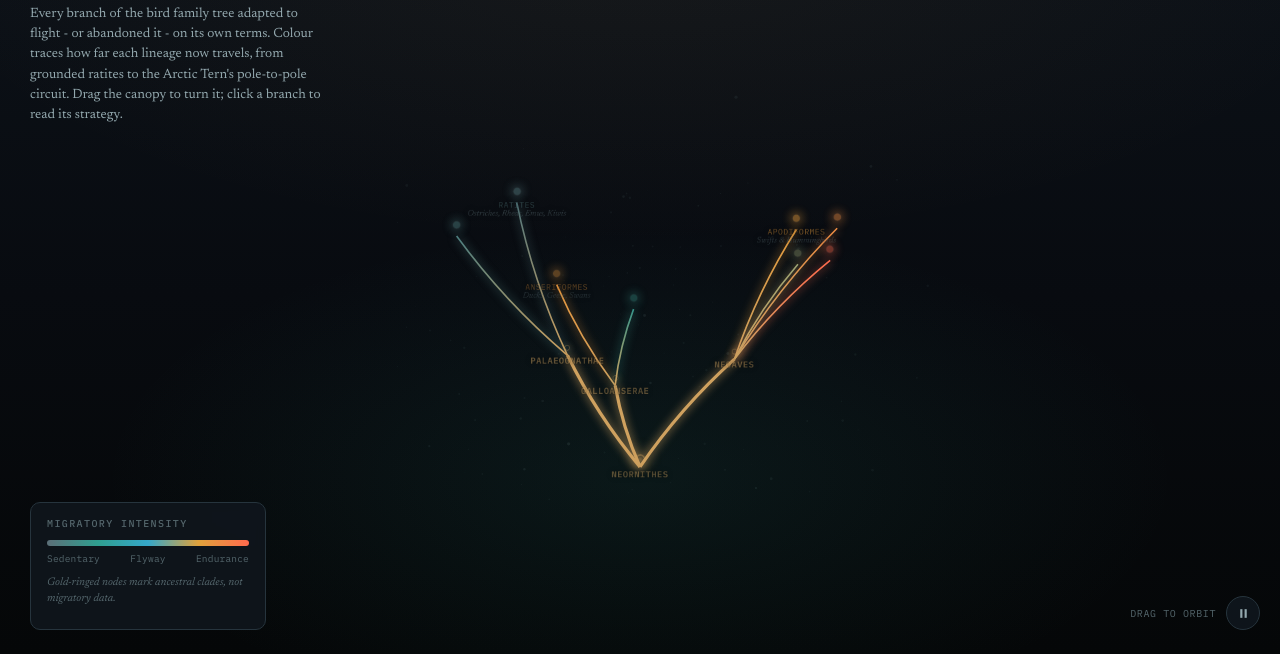
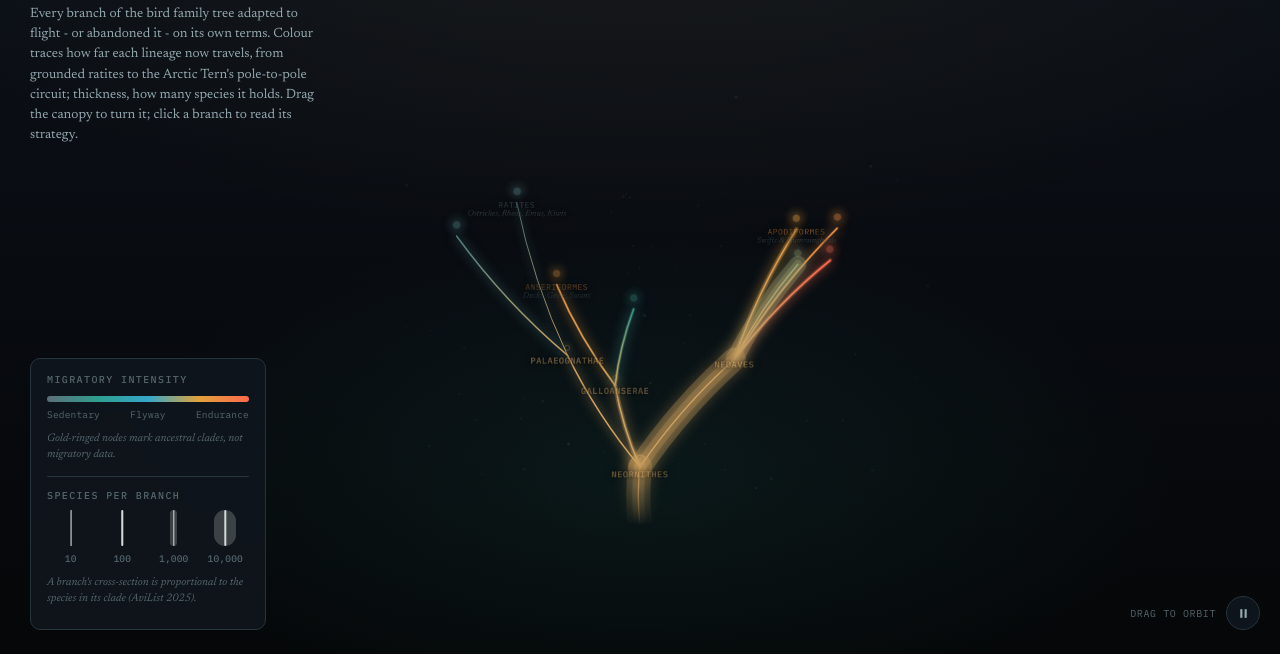
Before and after one commit to eauwith/flyway-atlas, a plain HTML site: page tree.html in a window 1280 px wide. Shown: the part 146-800 px from the top of the page. Drawn offline with Linux system fonts and the light colour scheme; animation ran at ten frames a second.

Commit message:
Scale tree branch thickness to species count
Each branch of the Canopy of Migration is now drawn with a cross-section
proportional to the living species in its clade (AviList v2025b), so its
width goes with the square root of the count. A short fading trunk carries
all 11,131 species. The legend gains a thickness key, node panels and
aria-labels show each clade's count, and the Neoaves copy now says about
95% of species rather than "over 60%".

Node labels' z-indices are now contained inside the stage, so they no
longer paint over the detail panel, masthead or legend.

Co-Authored-By: Claude Opus 5 <noreply@anthropic.com>

```diff
--- a/tree.html
+++ b/tree.html
@@ -67,6 +67,7 @@
 
   .stage{
     position:relative;
+    z-index:0; /* contain the node labels' z-indices so overlays and the panel sit above them */
     width:100%;
     height:100dvh;
     background:
@@ -137,7 +138,9 @@
     letter-spacing:.06em;
     text-transform:uppercase;
     color:var(--label-color, var(--ink-dim));
-    text-shadow:0 0 8px rgba(0,0,0,0.9), 0 0 2px rgba(0,0,0,0.9);
+    /* stacked halo: labels sit on the ends of thick limbs, so they need
+       their own patch of dark to stay legible */
+    text-shadow:0 0 2px var(--bg), 0 0 5px var(--bg), 0 0 10px var(--bg), 0 0 16px var(--bg);
   }
   .node-btn.structural .label{
     color:var(--gold);
@@ -150,7 +153,7 @@
     font-style:italic;
     font-size:11.5px;
     color:var(--ink-faint);
-    text-shadow:0 0 8px rgba(0,0,0,0.9);
+    text-shadow:0 0 2px var(--bg), 0 0 6px var(--bg), 0 0 12px var(--bg);
   }
 
   /* ---------- Masthead ---------- */
@@ -230,6 +233,28 @@
     font-style:italic;
     line-height:1.4;
   }
+  .legend h2.legend-sub{ margin:14px 0 8px; padding-top:12px; border-top:1px solid var(--panel-border); }
+  .thick-key{
+    display:flex; align-items:flex-end; justify-content:space-between; gap:4px;
+  }
+  .thick-key .tk{ flex:1; display:flex; flex-direction:column; align-items:center; gap:6px; }
+  /* each sample is drawn at the exact width a branch of that size gets at
+     mid-depth: a translucent sheath with a bright core, like the limbs */
+  .thick-key i{
+    position:relative; display:block; height:36px;
+    border-radius:999px;
+    background:rgba(238,244,241,0.2);
+  }
+  .thick-key i::after{
+    content:""; position:absolute; top:0; bottom:0; left:50%;
+    width:var(--core, 1.4px); transform:translateX(-50%);
+    border-radius:999px;
+    background:rgba(238,244,241,0.85);
+  }
+  .thick-key b{
+    font-family:var(--mono); font-weight:500; font-size:9.5px;
+    color:var(--ink-faint); letter-spacing:.02em;
+  }
 
   /* ---------- Controls / hint ---------- */
   .controls{
@@ -306,6 +331,15 @@
     color:var(--gold);
     margin:0 0 18px;
   }
+  .panel .species{ margin:-8px 0 18px; }
+  .panel .count{
+    font-family:var(--mono); font-size:12px; letter-spacing:.03em;
+    color:var(--ink); margin:0;
+  }
+  .panel .count-note{
+    font-family:var(--mono); font-size:10.5px; line-height:1.55;
+    color:var(--ink-faint); margin:4px 0 0;
+  }
   .panel p.desc{
     font-size:15.5px;
     line-height:1.62;
@@ -331,11 +365,19 @@
     .legend{ left:16px; bottom:16px; padding:10px 12px 10px; max-width:180px; width:170px; }
     .legend-labels span:nth-child(2){ display:none; }
     .legend-note{ display:none; }
+    .legend h2.legend-sub{ margin-top:10px; padding-top:9px; }
+    .thick-key i{ height:26px; }
     .controls{ right:16px; bottom:16px; }
     .hint{ display:none; }
     .panel{ width:100%; height:66%; top:auto; bottom:0; border-left:0; border-top:1px solid var(--panel-border); border-radius:16px 16px 0 0; transform:translateY(100%); padding:20px 22px 22px; }
     .panel.open{ transform:translateY(0); }
     .panel h3{ font-size:22px; }
+  }
+
+  /* short landscape windows: keep the (taller) legend clear of the masthead */
+  @media (max-height: 620px) and (min-width: 721px){
+    .legend-note{ display:none; }
+    .thick-key i{ height:26px; }
   }
 
   @media (prefers-reduced-motion: reduce){
@@ -359,7 +401,7 @@
 <div class="masthead">
   <p class="eyebrow"><a class="home-link" href="index.html">Following Summer</a> &middot; Vol. I &middot; Neornithes</p>
   <h1>The Canopy of <em>Migration</em></h1>
-  <p>Every branch of the bird family tree adapted to flight - or abandoned it - on its own terms. Colour traces how far each lineage now travels, from grounded ratites to the Arctic Tern's pole-to-pole circuit. Drag the canopy to turn it; click a branch to read its strategy.</p>
+  <p>Every branch of the bird family tree adapted to flight - or abandoned it - on its own terms. Colour traces how far each lineage now travels, from grounded ratites to the Arctic Tern's pole-to-pole circuit; thickness, how many species it holds. Drag the canopy to turn it; click a branch to read its strategy.</p>
 </div>
 
 <div class="legend">
@@ -369,6 +411,9 @@
     <span>Sedentary</span><span>Flyway</span><span>Endurance</span>
   </div>
   <p class="legend-note">Gold-ringed nodes mark ancestral clades, not migratory data.</p>
+  <h2 class="legend-sub">Species per branch</h2>
+  <div class="thick-key" id="thickKey" aria-hidden="true"></div>
+  <p class="legend-note">A branch's cross-section is proportional to the species in its clade (AviList 2025).</p>
 </div>
 
 <div class="controls">
@@ -384,6 +429,10 @@
   <span class="panel-tag" id="pTag"></span>
   <h3 id="pName"></h3>
   <p class="common-name" id="pCommon"></p>
+  <div class="species">
+    <p class="count" id="pCount"></p>
+    <p class="count-note" id="pCountNote" hidden></p>
+  </div>
   <p class="desc" id="pDesc"></p>
   <div class="stat" id="pStat" hidden><span>In the field</span><div id="pStatText"></div></div>
 </aside>
@@ -411,70 +460,77 @@
 
   const deg = Math.PI/180;
 
+  // species: living species in the clade, summed from the order counts in
+  // AviList v2025b (June 2026), https://www.avilist.org/checklist/
+  // Each branch is drawn with a cross-section proportional to this number.
   const nodes = [
-    { id:"root", parent:null, level:0, angle:0, radius:0, y:225,
+    { id:"root", parent:null, level:0, angle:0, radius:0, y:225, species:11131,
+      speciesNote:"All 46 orders. The trunk below this node carries every one of them.",
       name:"Neornithes", common:"All living birds", structural:true,
       clade:"Crown clade", tag:"Common ancestor",
       desc:"Every bird alive today descends from a single Cretaceous lineage. How each branch kept, modified, or abandoned powered flight set the template for how far - and how often - its descendants would come to travel." },
 
-    { id:"palaeo", parent:"root", level:1, angle:200*deg, radius:165, y:55,
+    { id:"palaeo", parent:"root", level:1, angle:200*deg, radius:165, y:55, species:59,
       name:"Palaeognathae", common:"Ratites & Tinamous", structural:true,
       clade:"Basal lineage", tag:"Ancestral clade",
       desc:"The oldest living split in the bird tree. Most of its members are flightless or nearly so - an evolutionary trade of range for size and ground-dwelling stability." },
 
-    { id:"gallo", parent:"root", level:1, angle:320*deg, radius:165, y:70,
+    { id:"gallo", parent:"root", level:1, angle:320*deg, radius:165, y:70, species:483,
       name:"Galloanserae", common:"Fowl & Waterfowl", structural:true,
       clade:"Basal lineage", tag:"Ancestral clade",
       desc:"A lineage split cleanly by wing loading and habitat: waterfowl built for sustained high-altitude flight, and game birds built for a single explosive escape." },
 
-    { id:"neoaves", parent:"root", level:1, angle:70*deg, radius:160, y:45,
+    { id:"neoaves", parent:"root", level:1, angle:70*deg, radius:160, y:45, species:10589,
+      speciesNote:"39 orders, 4 drawn here (7,715 species). The thickness counts all 39: parrots, woodpeckers, pigeons, hawks and owls make up much of the rest.",
       name:"Neoaves", common:"Modern Flying Birds", structural:true,
       clade:"Ancestral lineage", tag:"Ancestral clade",
-      desc:"Over 60% of living bird species belong here. Its radiations produced the most extreme migratory specialists on the planet, from nocturnal songbird navigators to pelagic wanderers that barely touch land." },
+      desc:"About 95% of living bird species belong here. Its radiations produced the most extreme migratory specialists on the planet, from nocturnal songbird navigators to pelagic wanderers that barely touch land." },
 
     // Palaeognathae leaves
-    { id:"ratites", parent:"palaeo", level:2, angle:188*deg, radius:335, y:-140,
+    { id:"ratites", parent:"palaeo", level:2, angle:188*deg, radius:335, y:-140, species:13,
+      speciesNote:"Ostriches 2, rheas 2, emu and cassowaries 4, kiwis 5.",
       name:"Ratites", common:"Ostriches, Rheas, Emus, Kiwis", intensity:0.05,
       clade:"Palaeognathae", tag:"Sedentary - flightless",
       desc:"Completely sedentary due to flightlessness; movement is strictly nomadic or seasonal, tracking rainfall and food across a local range rather than migrating on any fixed schedule." },
 
-    { id:"tinamous", parent:"palaeo", level:2, angle:216*deg, radius:330, y:-125,
+    { id:"tinamous", parent:"palaeo", level:2, angle:216*deg, radius:330, y:-125, species:46,
       name:"Tinamous", common:"Tinamidae", intensity:0.08,
       clade:"Palaeognathae", tag:"Non-migratory",
       desc:"Ground-dwelling weak fliers restricted to Central and South America. They neither migrate nor disperse far - their short, rounded wings favour a brief burst of escape flight over sustained travel." },
 
     // Galloanserae leaves
-    { id:"anseriformes", parent:"gallo", level:2, angle:306*deg, radius:340, y:-155,
+    { id:"anseriformes", parent:"gallo", level:2, angle:306*deg, radius:340, y:-155, species:176,
       name:"Anseriformes", common:"Ducks, Geese, Swans", intensity:0.8,
       clade:"Galloanserae", tag:"Highly migratory - flyway specialist",
       desc:"Highly migratory along structured flyways such as the Mississippi and East Asian-Australasian corridors. Long-distance, high-energy V-formation flight lets them exploit seasonal Arctic and temperate wetlands thousands of kilometres apart.",
       stat:"Travels fixed continental flyways in coordinated V-formation." },
 
-    { id:"galliformes", parent:"gallo", level:2, angle:334*deg, radius:325, y:-110,
+    { id:"galliformes", parent:"gallo", level:2, angle:334*deg, radius:325, y:-110, species:307,
       name:"Galliformes", common:"Pheasants, Quail, Grouse", intensity:0.2,
       clade:"Galloanserae", tag:"Sedentary / short-distance",
       desc:"Predominantly sedentary or short-distance altitudinal migrants. Heavy bodies and short, rounded wings suit an explosive escape flight rather than sustained cross-country travel." },
 
     // Neoaves leaves
-    { id:"passerines", parent:"neoaves", level:2, angle:38*deg, radius:345, y:-165,
+    { id:"passerines", parent:"neoaves", level:2, angle:38*deg, radius:345, y:-165, species:6705,
       name:"Passerines", common:"Songbirds", intensity:0.65,
       clade:"Neoaves", tag:"Long-distance migrant",
       desc:"Over half of all bird species. Many lineages - warblers, thrushes, flycatchers - perform long-distance nocturnal transcontinental migrations across Neotropical-Nearctic and Palearctic-Afrotropical systems, navigating by stellar cues and geomagnetic fields.",
       stat:">50% of all living bird species; navigation by stars and magnetic field." },
 
-    { id:"charadriiformes", parent:"neoaves", level:2, angle:63*deg, radius:335, y:-135,
+    { id:"charadriiformes", parent:"neoaves", level:2, angle:63*deg, radius:335, y:-135, species:392,
       name:"Charadriiformes", common:"Shorebirds & Gulls", intensity:1.0,
       clade:"Neoaves", tag:"Extreme-endurance migrant",
       desc:"Home to the planet's extreme long-distance endurance migrants: the Arctic Tern, which travels up to 90,000 km a year from the Arctic to the Antarctic, and the Bar-tailed Godwit, capable of non-stop trans-Pacific flights exceeding 11,000 km.",
       stat:"Arctic Tern: ~90,000 km/yr - Bar-tailed Godwit: 11,000+ km non-stop." },
 
-    { id:"procellariiformes", parent:"neoaves", level:2, angle:88*deg, radius:340, y:-150,
+    { id:"procellariiformes", parent:"neoaves", level:2, angle:88*deg, radius:340, y:-150, species:146,
       name:"Procellariiformes", common:"Albatrosses & Petrels", intensity:0.85,
       clade:"Neoaves", tag:"Pelagic nomad",
       desc:"Tubenosed pelagic wanderers that dynamic-soar over ocean currents, roaming tens of thousands of kilometres across entire ocean basins rather than following any fixed breeding-to-wintering corridor.",
       stat:"Dynamic soaring; no fixed corridor - ranges across whole ocean basins." },
 
-    { id:"apodiformes", parent:"neoaves", level:2, angle:112*deg, radius:330, y:-115,
+    { id:"apodiformes", parent:"neoaves", level:2, angle:112*deg, radius:330, y:-115, species:472,
+      speciesNote:"Hummingbirds 363, swifts 105, treeswifts 4.",
       name:"Apodiformes", common:"Swifts & Hummingbirds", intensity:0.78,
       clade:"Neoaves", tag:"Extreme-endurance migrant (small-bodied)",
       desc:"Swifts stay airborne for months at a stretch during the non-breeding season, while hummingbirds such as the Ruby-throated perform non-stop Gulf of Mexico crossings despite a body mass of only a few grams.",
@@ -519,6 +575,32 @@
   const FOCAL = 900;
   const CAM_OFFSET = 640;
 
+  // Branch thickness. Cross-section area is proportional to species count,
+  // so drawn width goes with its square root - the way a real tree's limbs
+  // scale. (Linear width would leave the 13 ratites a 0.03px hairline.)
+  const ALL_SPECIES = 11131;
+  const TRUNK_WORLD = 40;                       // world-space width carrying every living species
+  const MID_SCALE = FOCAL/(FOCAL+CAM_OFFSET);   // perspective scale at mid-depth
+  const TRUNK_DROP = 95;                        // how far the trunk runs below the root
+  function worldWidth(species){ return TRUNK_WORLD*Math.sqrt(species/ALL_SPECIES); }
+
+  // Legend key: sample widths drawn exactly as a branch at mid-depth.
+  (function buildThicknessKey(){
+    const key = document.getElementById('thickKey');
+    [10, 100, 1000, 10000].forEach(n=>{
+      const w = worldWidth(n)*MID_SCALE;
+      const tk = document.createElement('span');
+      tk.className = 'tk';
+      const bar = document.createElement('i');
+      bar.style.width = w.toFixed(2)+'px';
+      bar.style.setProperty('--core', Math.min(w, 1.4).toFixed(2)+'px');
+      const lab = document.createElement('b');
+      lab.textContent = n.toLocaleString('en-US');
+      tk.append(bar, lab);
+      key.appendChild(tk);
+    });
+  })();
+
   let rotY = 0.3;
   let autoSpin = true;
   const prefersReduced = window.matchMedia('(prefers-reduced-motion: reduce)').matches;
@@ -558,7 +640,7 @@
     btn.style.setProperty('--label-color', n.structural ? 'var(--gold)' : n.color);
     btn.innerHTML = `<span class="dot"></span><span class="label">${n.name}</span>` +
       (!n.structural ? `<span class="common">${n.common}</span>` : '');
-    btn.setAttribute('aria-label', `${n.name} - ${n.common}`);
+    btn.setAttribute('aria-label', `${n.name} - ${n.common}, ${n.species.toLocaleString('en-US')} species`);
     btn.addEventListener('click', ()=> openPanel(n.id));
     nodesLayer.appendChild(btn);
     els[n.id] = btn;
@@ -574,8 +656,23 @@
     ctx.moveTo(p1.sx,p1.sy);
     ctx.quadraticCurveTo(midx,midy,p2.sx,p2.sy);
     ctx.strokeStyle = grad;
-    ctx.lineWidth = width;
+    ctx.lineCap = 'round';
     ctx.shadowColor = colorB;
+    // A translucent sheath at the full width carries the species count; a
+    // bright filament down the middle keeps thick limbs reading as light.
+    const core = Math.min(width, 1.4);
+    if(width > core){
+      ctx.globalAlpha = 0.3;
+      ctx.lineWidth = width;
+      ctx.shadowBlur = 14;
+      ctx.stroke();
+      ctx.globalAlpha = 0.26;
+      ctx.lineWidth = width*0.5;
+      ctx.shadowBlur = 0;
+      ctx.stroke();
+    }
+    ctx.globalAlpha = 1;
+    ctx.lineWidth = core;
     ctx.shadowBlur = 10;
     ctx.stroke();
   }
@@ -604,16 +701,24 @@
       ctx.fill();
     });
 
-    // draw branches sorted back-to-front by average z
+    // trunk: every living species, fading down into deep time
+    const root = byId.root, pr = proj.root;
+    const foot = project(root.baseX, root.y + TRUNK_DROP, root.baseZ);
+    drawBranch(foot, pr, 'rgba(207,161,95,0)', root.color,
+      worldWidth(root.species)*(foot.scale+pr.scale)/2);
+
+    // draw branches sorted back-to-front by average z; each is as thick as
+    // the clade it leads to is species-rich
     const edges = nodes.filter(n=>n.parent).map(n=>({from:n.parent,to:n.id}));
     edges.sort((a,b)=> (proj[a.from].z+proj[a.to].z) - (proj[b.from].z+proj[b.to].z));
     edges.forEach(e=>{
       const nTo = byId[e.to];
       const p1 = proj[e.from], p2 = proj[e.to];
-      const w = nTo.level===1 ? 3.2 : 1.6;
+      const w = worldWidth(nTo.species)*(p1.scale+p2.scale)/2;
       drawBranch(p1,p2, byId[e.from].color, nTo.color, w);
     });
     ctx.shadowBlur = 0;
+    ctx.globalAlpha = 1;
 
     // position DOM nodes, depth-sorted via z-index, faded when far
     const order = nodes.slice().sort((a,b)=> proj[a.id].z - proj[b.id].z);
@@ -679,6 +784,13 @@
     document.getElementById('pTag').style.setProperty('--tag-color', n.color);
     document.getElementById('pName').textContent = n.name;
     document.getElementById('pCommon').textContent = n.common;
+    const share = n.id==='root' ? 'every living bird'
+      : `${(100*n.species/ALL_SPECIES).toFixed(1)}% of living birds`;
+    document.getElementById('pCount').textContent =
+      `${n.species.toLocaleString('en-US')} species · ${share}`;
+    const noteEl = document.getElementById('pCountNote');
+    noteEl.hidden = !n.speciesNote;
+    noteEl.textContent = n.speciesNote || '';
     document.getElementById('pDesc').textContent = n.desc;
     const statEl = document.getElementById('pStat');
     if(n.stat){ statEl.hidden = false; document.getElementById('pStatText').textContent = n.stat; }
```
Also changed, not shown: index.html (+1 -1 lines), 1 other file.
